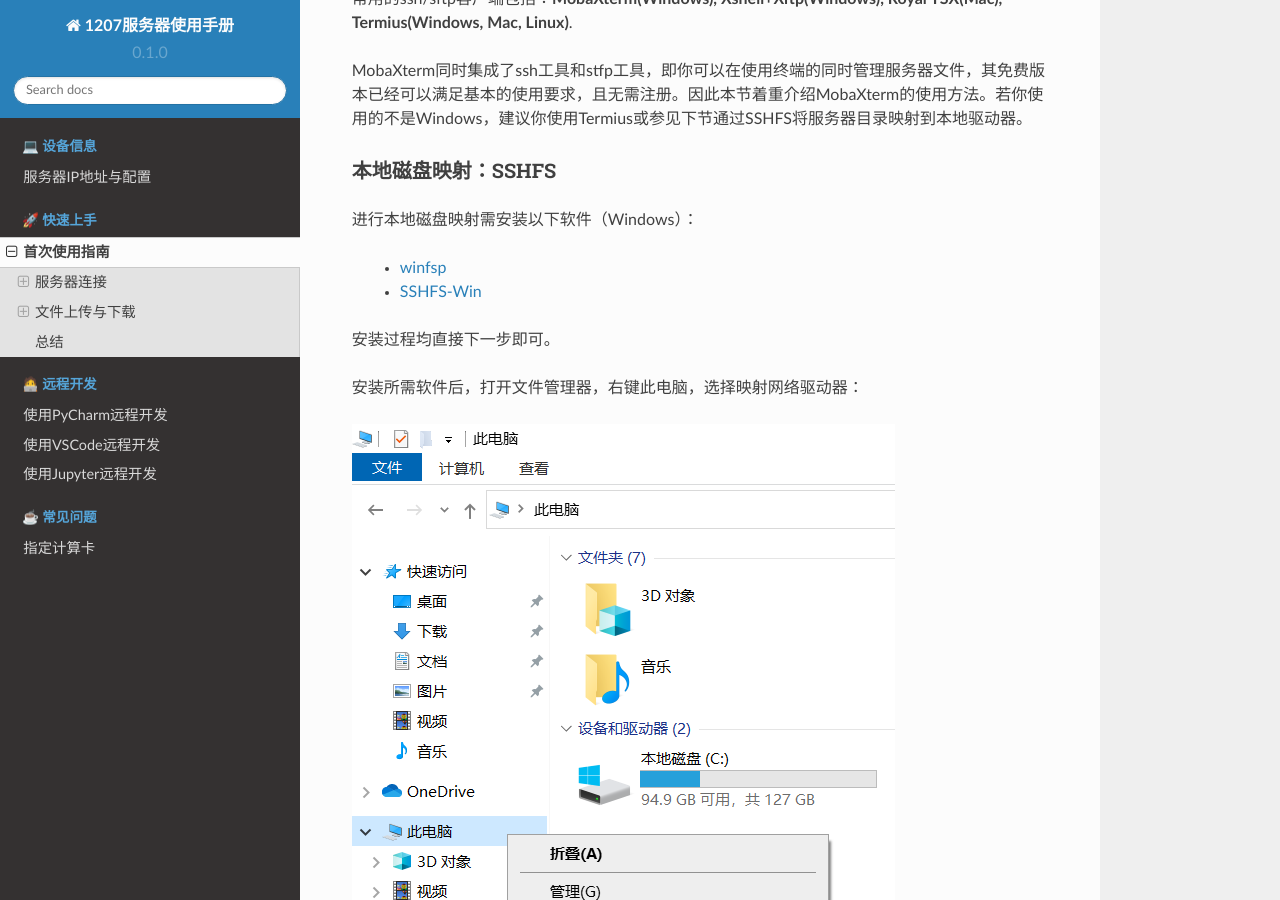
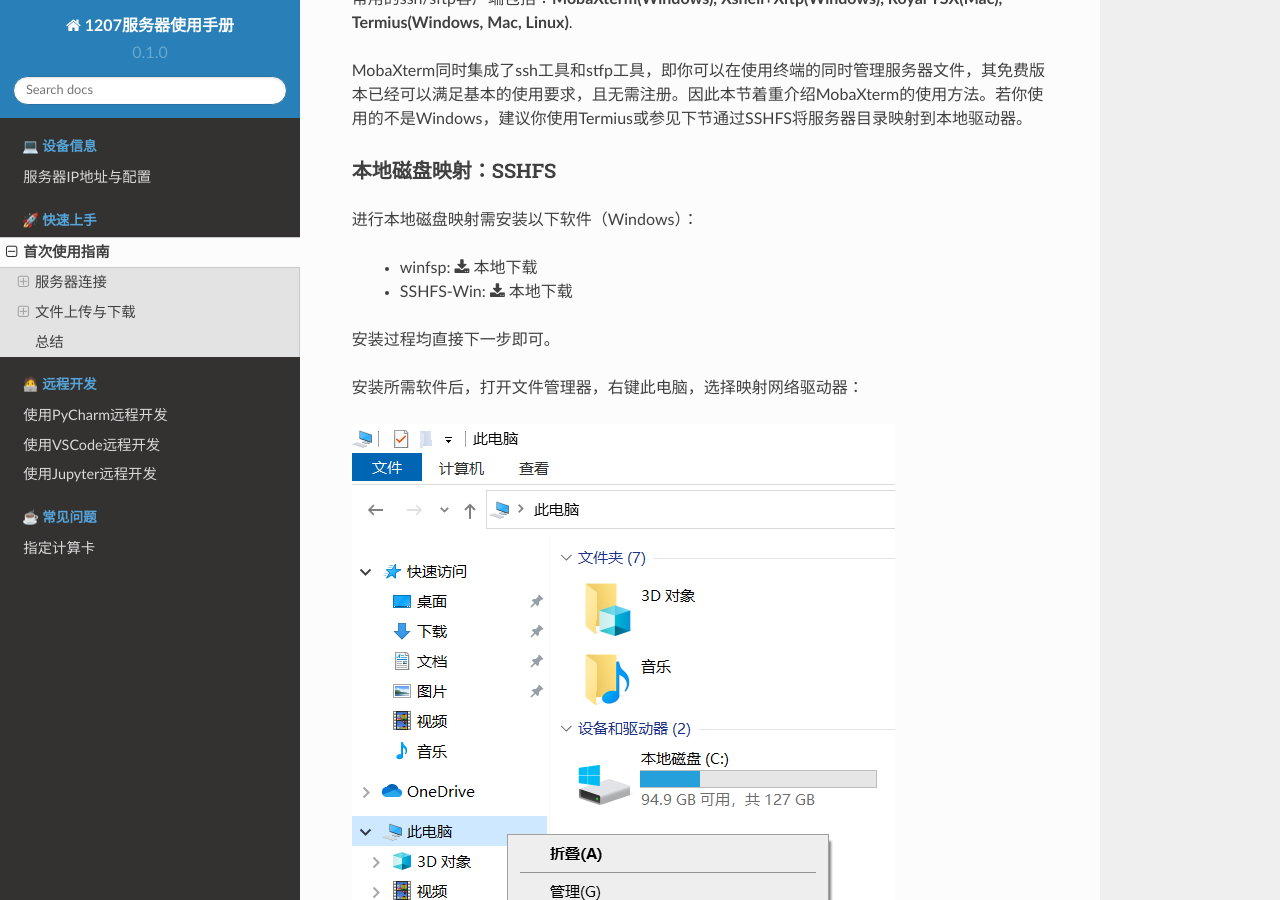
Before and after one commit to TangYuanqing/1207-server-docs, a Sphinx documentation site: the page built from docs/source/tutorial/first.rst, in a window 1280 px wide and 900 px high, scrolled down 1593 px. Built offline with Sphinx 7.4.7 and the Read the Docs theme 2.0.0, drawn with Linux system fonts in a browser that asks for light colours.

Commit message:
Please enter the commit message for your changes. Lines starting with '#' will be ignored, and an empty message aborts the commit.
On branch main
Your branch is up to date with 'origin/main'.

Changes to be committed:
	new file:   docs/source/tutorial/files/sshfs-win-3.5.20357-x64.msi
	new file:   docs/source/tutorial/files/winfsp-2.0.23075.msi
	modified:   docs/source/tutorial/first.rst

```diff
--- a/docs/source/tutorial/first.rst
+++ b/docs/source/tutorial/first.rst
@@ -53,8 +53,8 @@
 ~~~~~~~~~~~~~~~~~~~~
 进行本地磁盘映射需安装以下软件（Windows）：
 
-    - `winfsp <https://github.com/winfsp/winfsp/releases/download/v2.0/winfsp-2.0.23075.msi>`_
-    - `SSHFS-Win <https://github.com/winfsp/sshfs-win/releases/download/v3.5.20357/sshfs-win-3.5.20357-x64.msi>`_
+    - winfsp: :download:`本地下载 <files/winfsp-2.0.23075.msi>`
+    - SSHFS-Win: :download:`本地下载 <files/winfsp-2.0.23075.msi>`
 
 安装过程均直接下一步即可。
 
```
Also changed, not shown: 2 other files.
